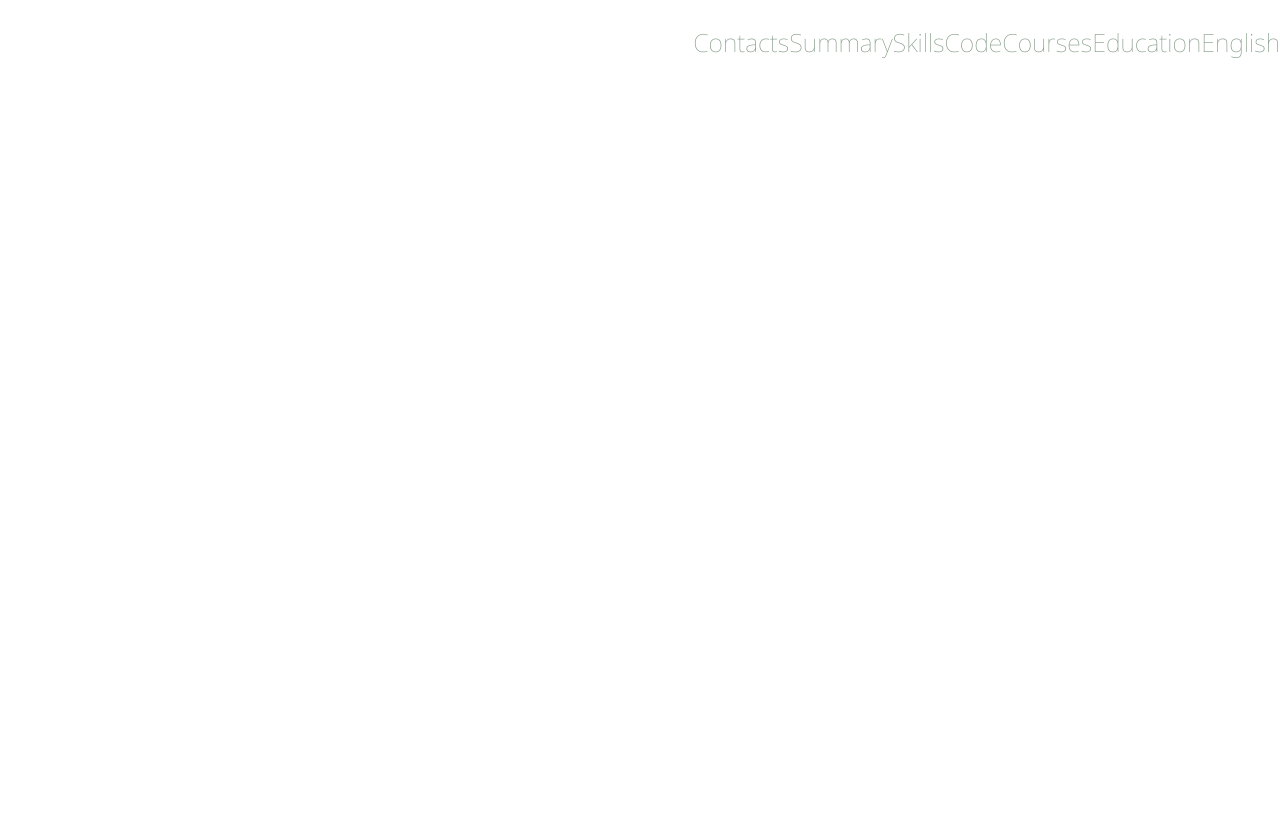
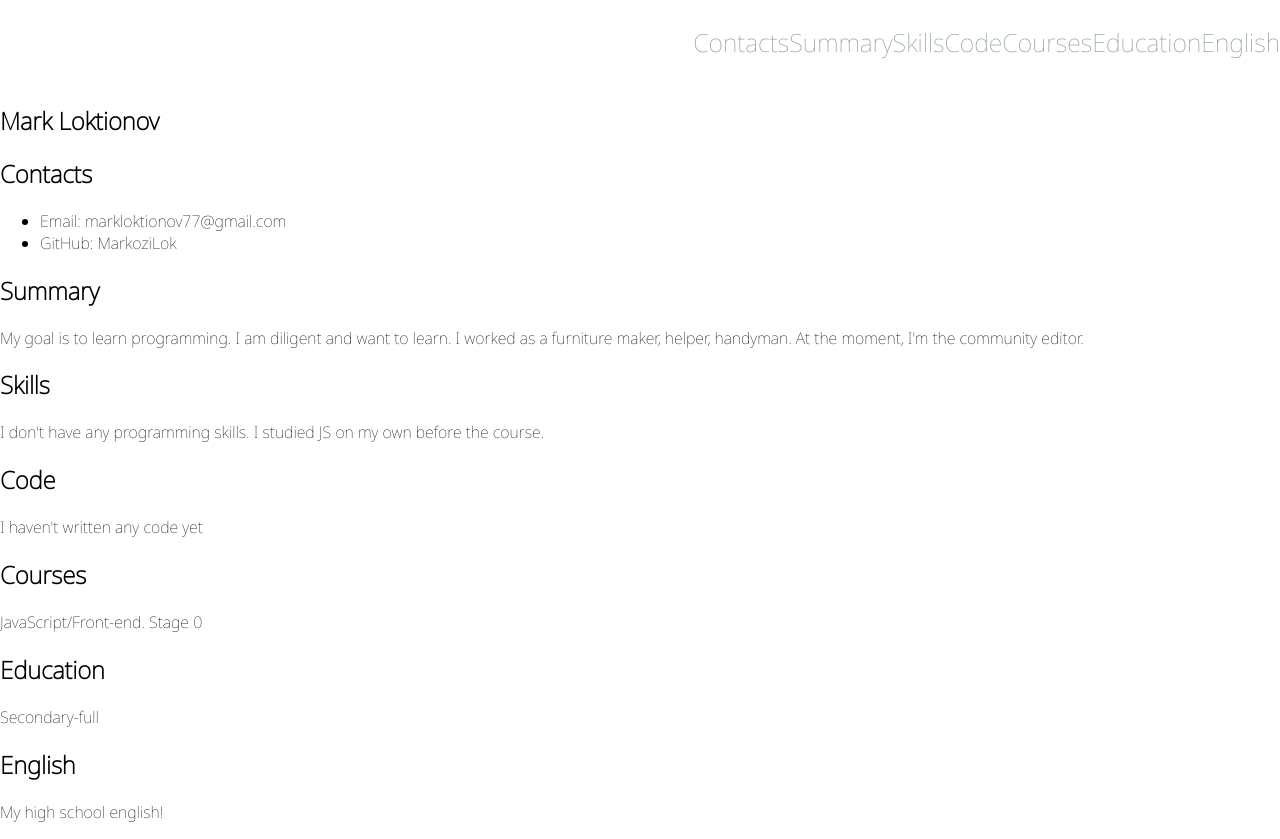
Before and after one commit to MarkoziLok/rsschool-cv, a plain HTML site: page index.html in a window 1280 px wide. Before the commit the page ends 800 px from the top, so only its background shows below. Drawn offline with Linux system fonts and the light colour scheme.

Commit message:
feat: add my cv on site

```diff
--- a/index.html
+++ b/index.html
@@ -25,8 +25,50 @@
                 <li class="nav-item"><a href="#english" class="nav-link">English</a></li>
             </ul>
         </nav>
-    </div></header>
-<main class="main"><div class="container"></div></main>
+    </div>
+</header>
+<main class="main">
+    <div class="container">
+        <section class="section" id="profile">
+            <h1 class="section-title">Mark Loktionov</h1>
+        </section>
+        <section class="section" id="contacts">
+            <h2 class="section-title">Contacts</h2>
+            <ul>
+                <li>Email: markloktionov77@gmail.com</li>
+                <li>GitHub: MarkoziLok</li>
+            </ul>
+        </section>
+        <section class="section" id="summary">
+            <h2 class="section-title">Summary</h2>
+            <p>
+                My goal is to learn programming. I am diligent and want to learn. I worked as a furniture maker, helper, handyman. At the moment, I'm the community editor.
+            </p>
+        </section>
+        <section class="section" id="skills">
+            <h2 class="section-title">Skills</h2>
+            <p>
+                I don't have any programming skills. I studied JS on my own before the course.
+            </p>
+        </section>
+        <section class="section" id="code">
+            <h2 class="section-title">Code</h2>
+            <p>I haven't written any code yet</p>
+        </section>
+        <section class="section" id="courses">
+            <h2 class="section-title">Courses</h2>
+            <p>JavaScript/Front-end. Stage 0</p>
+        </section>
+        <section class="section" id="education">
+            <h2 class="section-title">Education</h2>
+            <p>Secondary-full</p>
+        </section>
+        <section class="section" id="english">
+            <h2 class="section-title">English</h2>
+            <p>My high school english!</p>
+        </section>
+    </div>
+</main>
 <footer class="footer"><div class="container"></div></footer>
 </body>
 </html>
--- a/style.css
+++ b/style.css
@@ -33,7 +33,11 @@ html {
     color: #829985;
     text-decoration: none;
     transition: color 0.5s;
+    font: 200px;
   }
   .nav-item a:hover {
     color: #4d2323;
   }
+  p {
+    font: 80%;
+  }
```
